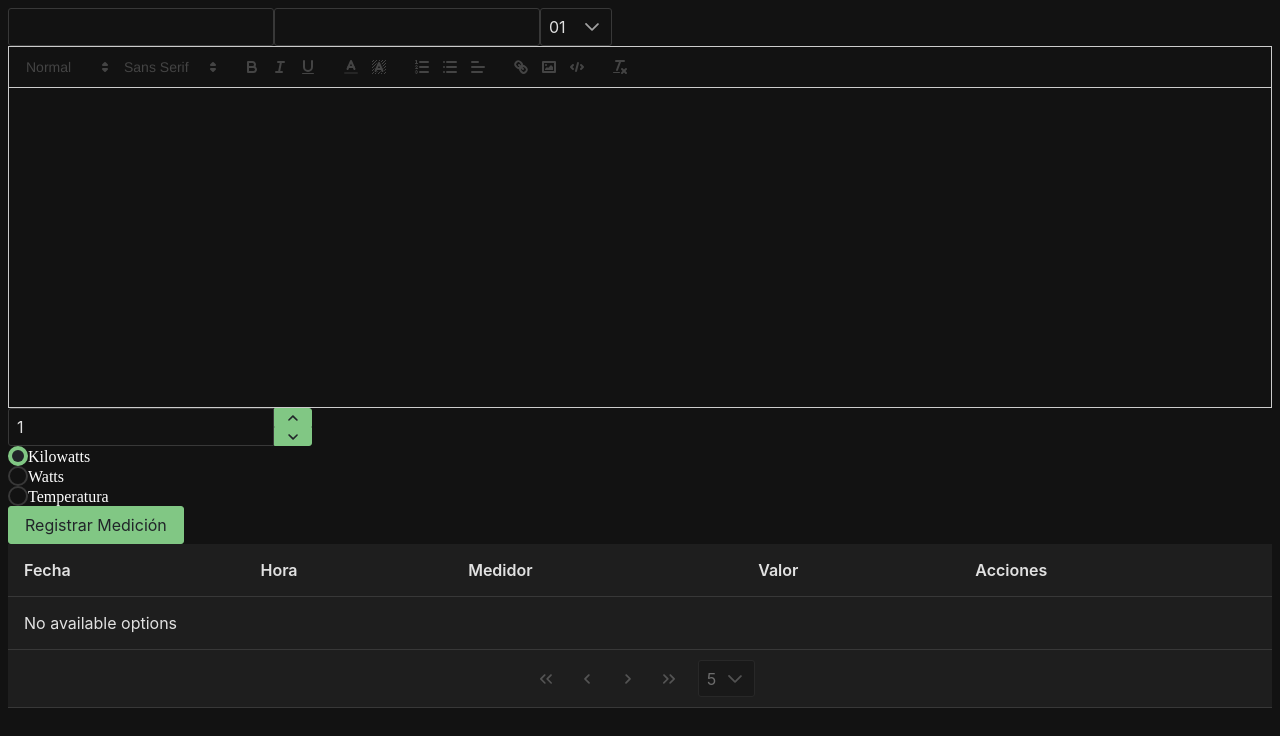
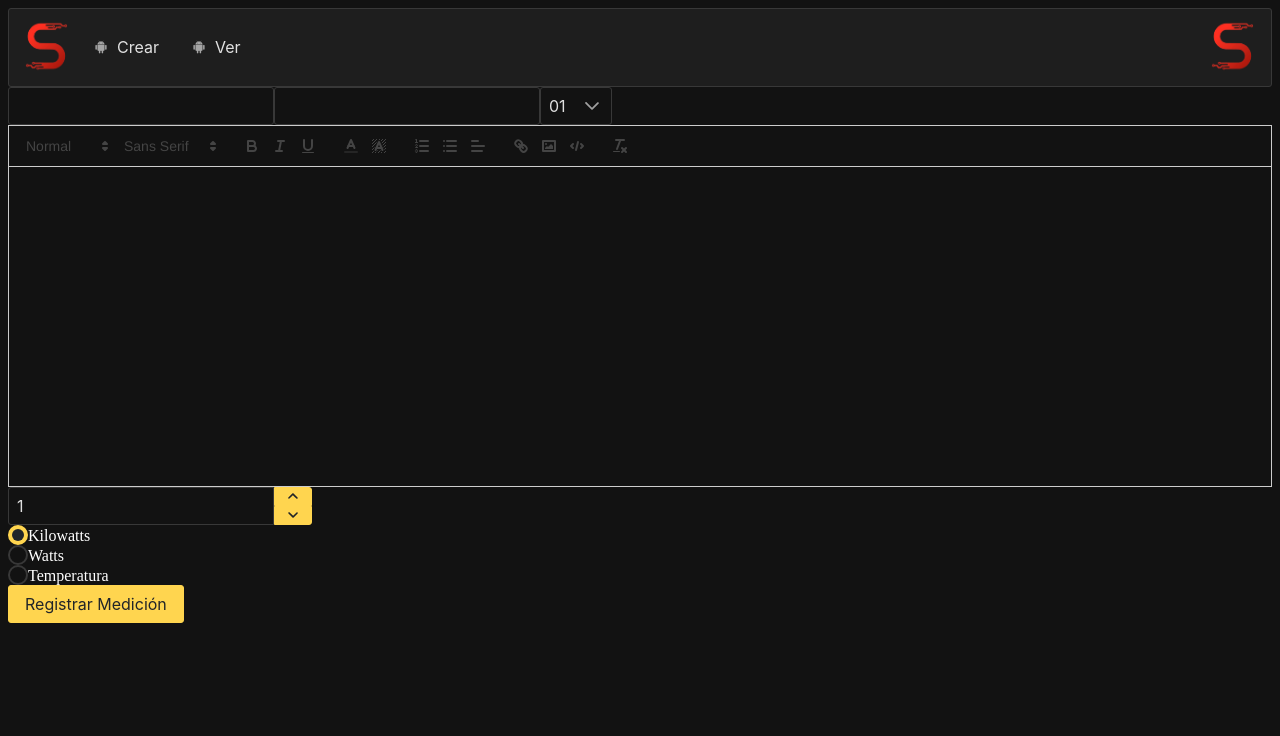
Before and after one commit to Nata1721/TALLER-1-NATANAEL-ROQUE, a React (Vite) app in the folder taller-1/: page / in a window 1280 px wide. Shown: the top 736 px of the page. Built offline with nearby package versions, Linux system fonts and the light colour scheme.

Commit message:
rutas realizadas con contenedores para ccada componente

```diff
--- a/taller-1/package.json
+++ b/taller-1/package.json
@@ -11,10 +11,12 @@
   },
   "dependencies": {
     "bootstrap": "^5.3.8",
+    "primeicons": "^7.0.0",
     "primereact": "^10.9.7",
     "quill": "^2.0.3",
     "react": "^19.1.1",
     "react-dom": "^19.1.1",
+    "react-router": "^7.9.6",
     "sass": "^1.93.3",
     "vite-plugin-sass": "^0.1.0"
   },
--- a/taller-1/src/App.jsx
+++ b/taller-1/src/App.jsx
@@ -1,30 +1,13 @@
-import React, { useState } from 'react'
-import RegistroLectura from '../src/components/RegistroLectura';
-import { createMedicion, deleteMedicion, getMediciones } from '../src/services/medicionesServices'
-import ViewMediciones from './containers/viewMediciones';
+import React from 'react'
+import NavBar from './components/navBar'
+
+function App() {
+  return (
+    <>
+      <NavBar></NavBar>
+    </>
 
 
-
-function App() {
-  const [mediciones, setMediciones] = useState([])
-
-
-
-    const handleMediciones=(medicion) =>{
-        createMedicion(medicion)
-        setMediciones(getMediciones())
-    }
-
-    const borrarMedicion = (medicion) =>{
-      console.log("holaa")
-      deleteMedicion(medicion)
-      setMediciones(getMediciones())
-    }
-  return (
-    <>
-     <RegistroLectura ingresarMedicion={handleMediciones}/>
-     <ViewMediciones mediciones={getMediciones()} borrarMedicion={borrarMedicion}/>
-    </>
   )
 }
 
--- a/taller-1/src/components/navBar.jsx
+++ b/taller-1/src/components/navBar.jsx
@@ -1 +1,24 @@
 import { Menubar } from 'primereact/menubar';
+import React from 'react'
+import icono from "../assets/logo.png"
+import { Image } from 'primereact/image';
+import { useNavigate } from "react-router";
+function NavBar() {
+
+    let navigate = useNavigate();
+
+    const items = [
+        {label:"Crear", icon:"pi pi-android", command: () => {navigate("/create")}},
+        {label:"Ver", icon:"pi pi-android", command: () => {navigate("/view")}}
+    ]
+
+    return (
+        <>
+            <Menubar model={items} start={<Image width="60px" src = {icono}/>} end={<Image width="60px" src = {icono}/>} />
+
+
+        </>
+    )
+}
+
+export default NavBar
--- a/taller-1/src/containers/createMediciones.jsx
+++ b/taller-1/src/containers/createMediciones.jsx
@@ -1,6 +1,7 @@
 import React, { useState } from 'react'
 import RegistroLectura from '../components/RegistroLectura'
 import { createMedicion, getMediciones } from '../services/medicionesServices'
+import NavBar from '../components/navBar'
 
 function CreateMediciones() {
     const [mediciones, setMediciones] = useState([])
@@ -11,8 +12,12 @@ function CreateMediciones() {
         createMedicion(medicion)
         setMediciones(getMediciones())
     }
+
+
+
     return (
         <>
+            <NavBar></NavBar>
             <RegistroLectura ingresarMedicion={handleMediciones}></RegistroLectura>
         </>
     )
--- /dev/null
+++ b/taller-1/src/containers/medicionesExistentes.jsx
@@ -0,0 +1,29 @@
+import {React, useState} from 'react'
+import ViewMediciones from '../components/viewMediciones'
+import NavBar from '../components/navBar'
+import { getMediciones, deleteMedicion } from '../services/medicionesServices'
+
+
+function MedicionesExistentes() {
+
+
+    const [mediciones, setMediciones] = useState([])
+
+
+    const borrarMedicion = (medicion) =>{
+      console.log("holaa")
+      deleteMedicion(medicion)
+      setMediciones(getMediciones())
+    }
+
+
+    return (
+        <>
+            <NavBar></NavBar>
+            <ViewMediciones mediciones={getMediciones()} borrarMedicion={borrarMedicion}/>
+
+        </>
+    )
+}
+
+export default MedicionesExistentes
--- a/taller-1/src/index.scss
+++ b/taller-1/src/index.scss
@@ -1,3 +1,4 @@
 @import "../node_modules/bootstrap/dist/css/bootstrap-grid.min.css";
 @import '../node_modules/bootstrap/dist/css/bootstrap-utilities.min.css';
-@import "../node_modules/primereact/resources/themes/arya-green/theme.css";
+@import "../node_modules/primereact/resources/themes/arya-orange/theme.css";
+@import "../node_modules//primeicons/primeicons.css"
--- a/taller-1/src/main.jsx
+++ b/taller-1/src/main.jsx
@@ -1,13 +1,24 @@
 import { StrictMode } from 'react'
-import { createRoot } from 'react-dom/client'
 import { PrimeReactProvider, PrimeReactContext } from 'primereact/api';
+import ReactDOM from "react-dom/client";
+import { BrowserRouter, Route, Routes } from "react-router";
 import './index.scss'
 import App from "./App"
+import CreateMediciones from './containers/createMediciones';
+import MedicionesExistentes from './containers/medicionesExistentes';
 
-createRoot(document.getElementById('root')).render(
+const root = document.getElementById("root");
+
+ReactDOM.createRoot(root).render(
   <StrictMode>
     <PrimeReactProvider>
-      <App />
+      <BrowserRouter>
+        <Routes>
+          <Route path="/" element={<CreateMediciones/>} />
+          <Route path="create" element={<CreateMediciones/>}/>
+          <Route path="view" element={<MedicionesExistentes/>}/>
+        </Routes>
+      </BrowserRouter>
     </PrimeReactProvider>
   </StrictMode>,
 )
```
Also changed, not shown: taller-1/src/assets/logo.png (added), taller-1/src/components/medicionesExistentes.jsx (deleted), taller-1/src/components/viewMediciones.jsx (renamed from taller-1/src/containers/viewMediciones.jsx), 1 other file (tests, documents, lock files or other folders).
